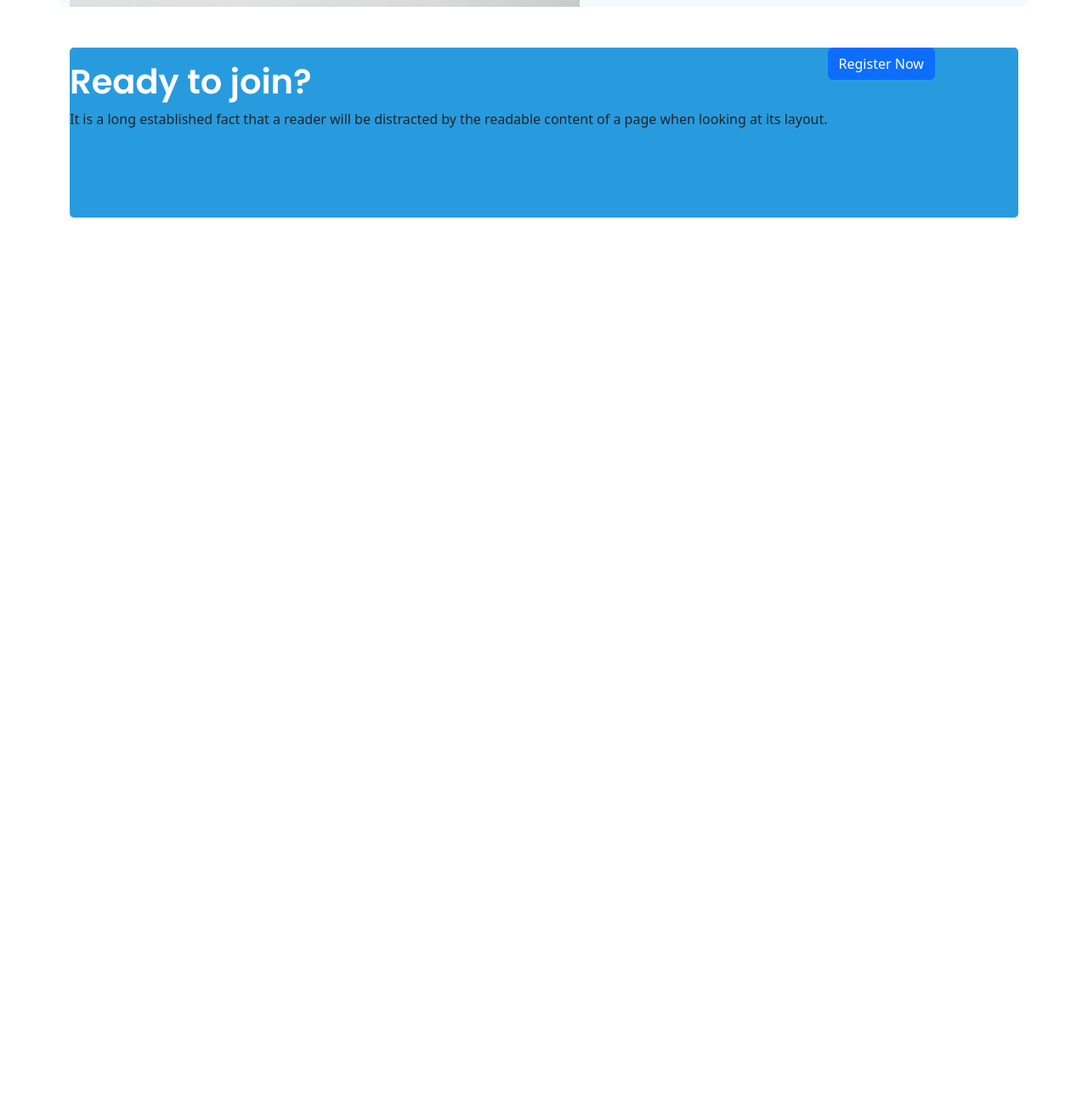
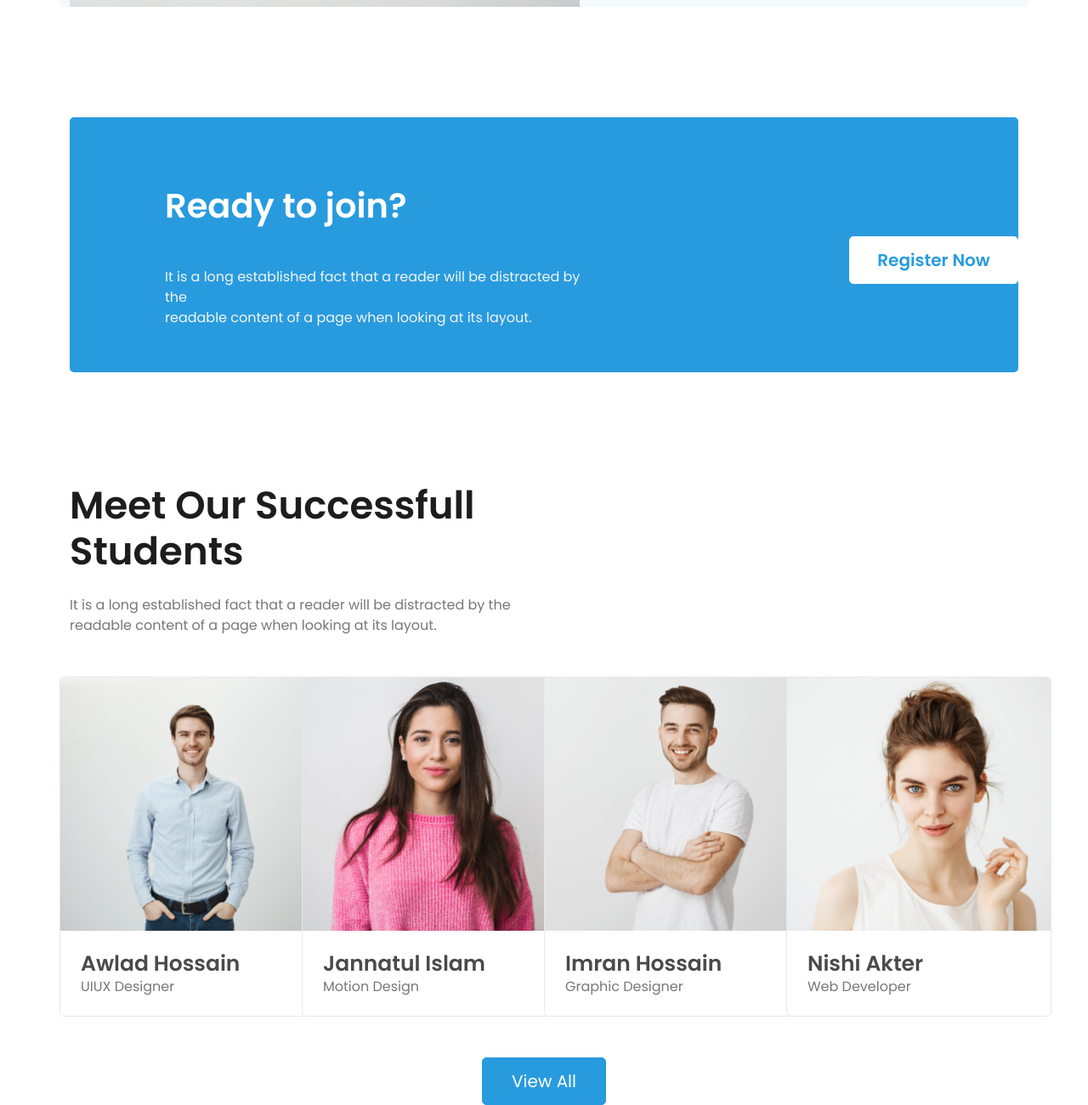
Before and after one commit to Mehdiniloy/edTech-website-assignment, a plain HTML site: page index.html in a window 1280 px wide. Shown: the part 3345-4645 px from the top of the page at 85% size. Before the commit the page ends 3601 px from the top, so only its background shows below. Drawn offline with nearby package versions, Linux system fonts and the light colour scheme.

Commit message:
added meet our successfull students section

```diff
--- a/css/style.css
+++ b/css/style.css
@@ -119,38 +119,6 @@ font-size: 20px;
 color: #FFFFFF;
 }
 
-.rdy-to-join{
-height: 200px;
-background: #289BDE;
-border-radius: 5px;
-}
-
-.join{
-font-family: 'Poppins';
-font-weight: 600;
-font-size: 40px;
-color: #FFFFFF;
-}
-
-.rgstr-btn{
-margin-top: 122px;
-margin-left: 150px;
-width: 199px;
-height: 56px;
-background: #FFFFFF;
-border: 1px solid #FFFFFF;
-border-radius: 5px;
-}
-
-.rgstr-now{
-font-family: 'Poppins';
-font-weight: 600;
-font-size: 20px;
-color: #289BDE;
-}
-
-
-
 .items{
     margin-right: 30px;
 }
@@ -200,3 +168,83 @@ font-size: 20px;
 color: #777777;
 
 }
+
+
+.rgstr-now{
+font-family: 'Poppins';
+font-weight: 600;
+font-size: 20px;
+color: #289BDE;
+}
+
+.rdy-to-join{
+    margin-top: 130px;
+    height: 300px;
+    background: #289BDE;
+    border-radius: 5px;
+    }
+
+    .join{
+    font-family: 'Poppins';
+    font-weight: 600;
+    font-size: 40px;
+    color: #FFFFFF;
+    }
+
+
+    .modal-btn{
+        width: 199px;
+        height: 56px;
+        background: #FFFFFF;
+        border: 1px solid #FFFFFF;
+        border-radius: 5px;
+        margin-top: 140px;
+        margin-left: 300px;
+
+     }
+
+     .join-title{
+        margin-left: 112px;
+        margin-top: 80px;
+     }
+
+     .p-join{
+        font-family: 'Poppins';
+        font-weight: 400;
+        font-size: 16px;
+        color: #F4F4F4;
+     }
+
+     .card-img{
+        width: 312px;
+        height: 400px;
+        background: #FFFFFF;
+        border: 1px solid #E8E8E8;
+        border-radius: 5px;
+
+
+     }
+
+    .card-main-title{
+        margin-top: 130px;
+    }
+    .main-card-title{
+        font-family: 'Poppins';
+        font-weight: 600;
+        font-size: 45px;
+        color: #1D1D1D;
+    }
+
+    .main-p-title{
+        font-family: 'Poppins';
+        font-weight: 400;
+        font-size: 16px;
+        color: #777777;
+    }
+    .view-all{
+        width: 146px;
+        height: 56px;
+        background: #289BDE;
+        border: 1px solid #289BDE;
+        border-radius: 5px;
+    }
--- a/index.html
+++ b/index.html
@@ -366,12 +366,13 @@
 
       <!-- Ready to join -->
       <section class="container">
-        <form class="rdy-to-join mt-5 d-flex">
-          <div class="mt-3">
+        <form class="rdy-to-join d-flex">
+          <div class="join-title">
             <h2 class="join">Ready to join?</h2>
-            <p>
+            <p class="mt-5 p-join">
               It is a long established fact that a reader will be distracted by
-              the readable content of a page when looking at its layout.
+              the <br />
+              readable content of a page when looking at its layout.
             </p>
           </div>
 
@@ -379,11 +380,11 @@
             <!-- Button trigger modal -->
             <button
               type="button"
-              class="btn btn-primary"
+              class="btn btn-dark modal-btn"
               data-bs-toggle="modal"
               data-bs-target="#exampleModal"
             >
-              Register Now
+              <span class="rgstr-now">Register Now</span>
             </button>
 
             <!-- Modal -->
@@ -398,8 +399,9 @@
                 <div class="modal-content">
                   <div class="modal-header">
                     <h5 class="modal-title" id="exampleModalLabel">
-                      Modal title
+                      Please fill in this form to create an account.
                     </h5>
+
                     <button
                       type="button"
                       class="btn-close"
@@ -407,7 +409,7 @@
                       aria-label="Close"
                     ></button>
                   </div>
-                  <div class="modal-body">...</div>
+                  <div class="modal-body">বাহ জিনিসটা খুব মজার তো</div>
                   <div class="modal-footer">
                     <button
                       type="button"
@@ -417,7 +419,7 @@
                       Close
                     </button>
                     <button type="button" class="btn btn-primary">
-                      Save changes
+                      Sign Up
                     </button>
                   </div>
                 </div>
@@ -426,8 +428,90 @@
           </div>
         </form>
       </section>
-      <!-- modal itself -->
+
+      <!-- Meet Our Successfull Students -->
+      <section class="container">
+        <div class="card-overall mt-5">
+          <div class="card-main-title">
+            <h2 class="main-card-title">
+              Meet Our Successfull <br />
+              Students
+            </h2>
+            <p class="main-p-title mt-4">
+              It is a long established fact that a reader will be distracted by
+              the <br />
+              readable content of a page when looking at its layout.
+            </p>
+          </div>
+          <div class="img-card mt-5">
+            <div class="row row-cols-1 row-cols-md-4 g-4">
+              <div class="col">
+                <div class="card-img">
+                  <img
+                    src="images/student/student-1.png"
+                    class="student-img card-img-top"
+                    alt="..."
+                  />
+                  <div class="card-body mt-4 ms-4">
+                    <h5 class="card-title">Awlad Hossain</h5>
+                    <p class="card-text">UIUX Designer</p>
+                  </div>
+                </div>
+              </div>
+              <div class="col">
+                <div class="card-img">
+                  <img
+                    src="images/student/student-2.png"
+                    class="student-img card-img-top"
+                    alt="..."
+                  />
+                  <div class="card-body mt-4 ms-4">
+                    <h5 class="card-title">Jannatul Islam</h5>
+                    <p class="card-text">Motion Design</p>
+                  </div>
+                </div>
+              </div>
+              <div class="col">
+                <div class="card-img">
+                  <img
+                    src="images/student/student-3.png"
+                    class="student-img card-img-top"
+                    alt="..."
+                  />
+                  <div class="card-body mt-4 ms-4">
+                    <h5 class="card-title">Imran Hossain</h5>
+                    <p class="card-text">Graphic Designer</p>
+                  </div>
+                </div>
+              </div>
+
+              <div class="col">
+                <div class="card-img">
+                  <img
+                    src="images/student/student-4.png"
+                    class="student-img card-img-top"
+                    alt="..."
+                  />
+                  <div class="card-body mt-4 ms-4">
+                    <h5 class="card-title">Nishi Akter</h5>
+                    <p class="card-text">Web Developer</p>
+                  </div>
+                </div>
+              </div>
+              <button
+                type="button"
+                class="btn btn btn-secondary mx-auto mt-5 view-all"
+              >
+                <span class="more-courses-span">View All</span>
+              </button>
+            </div>
+          </div>
+        </div>
+      </section>
     </main>
+
+    <!-- Footer Section -->
+    <footer></footer>
 
     <script src="https://cdn.jsdelivr.net/npm/bootstrap@5.2.0/dist/js/bootstrap.bundle.min.js"></script>
   </body>
```
